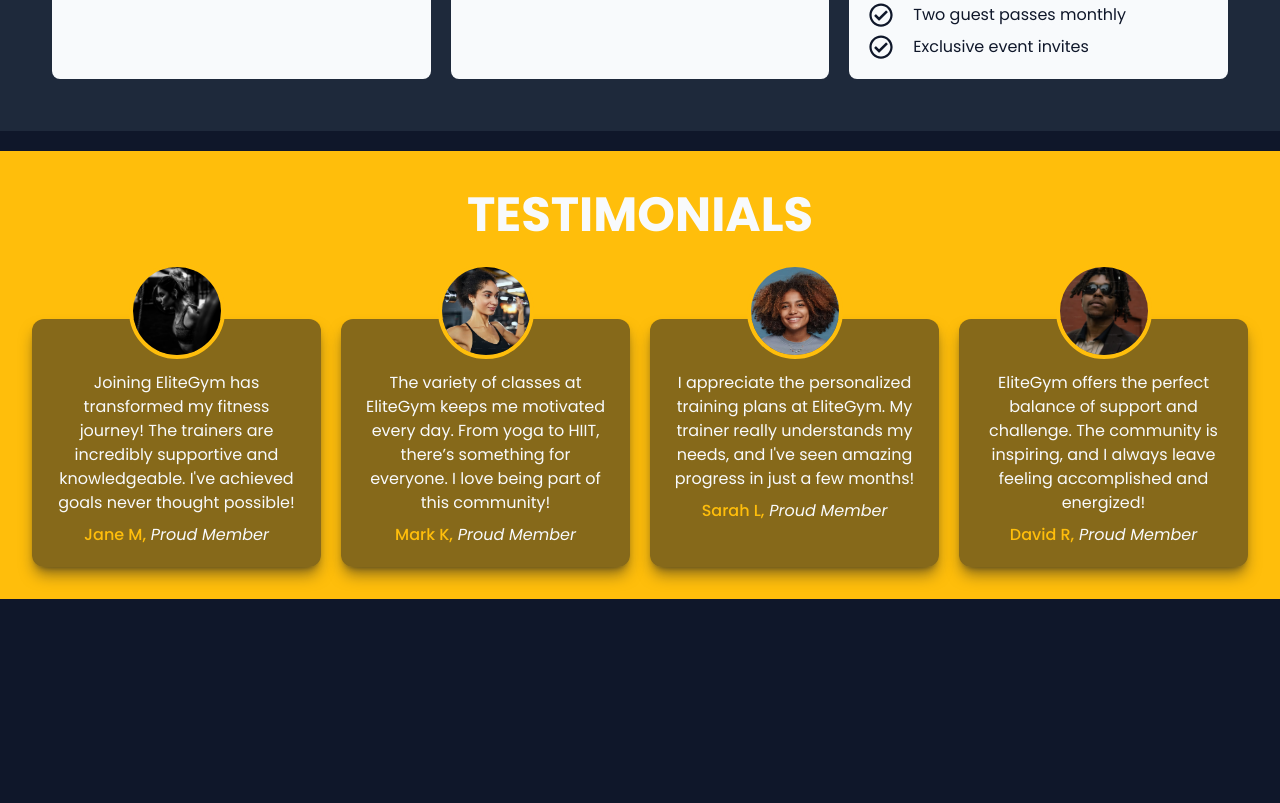
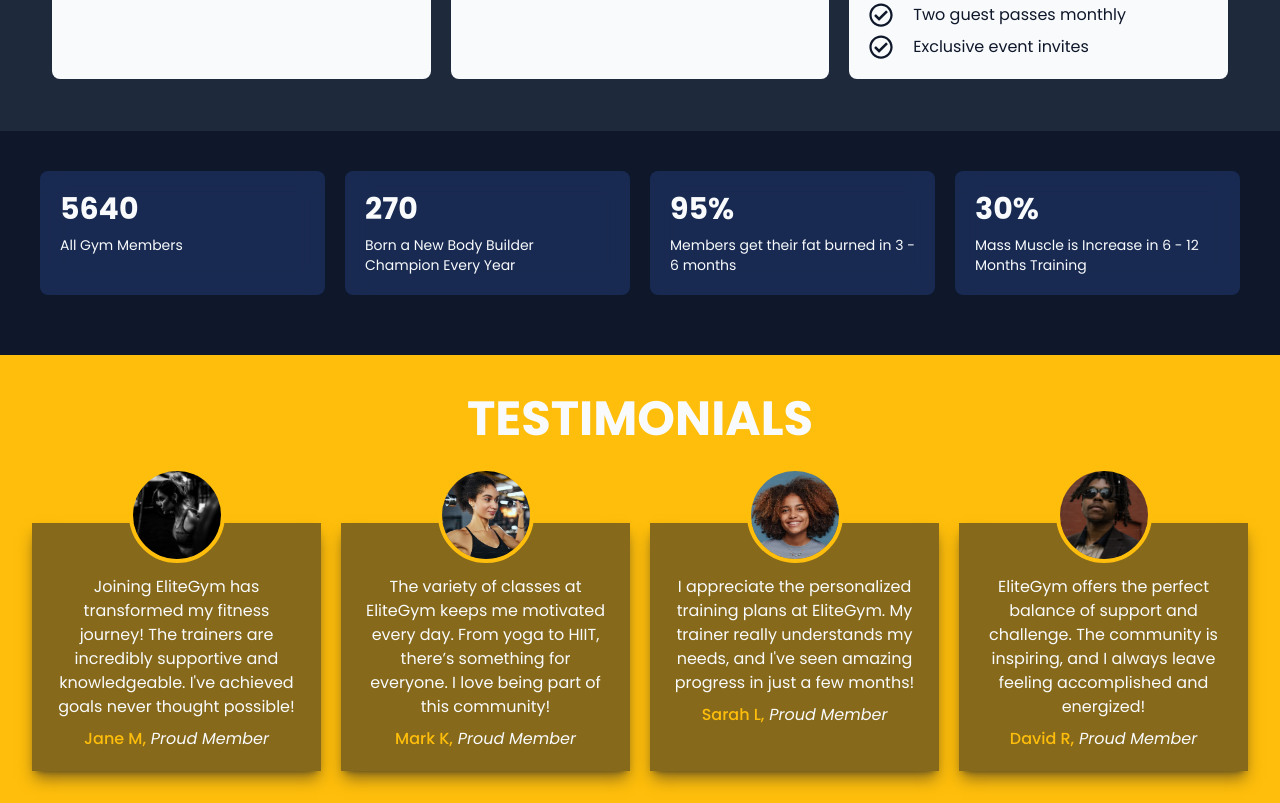
Before and after one commit to Tonnykimanthi/Elite-Gym, a React (Vite) app: page / in a window 1280 px wide. Shown: the part 1820-2623 px from the top of the page. Before the commit the page ends 2419 px from the top, so only its background shows below. Built offline with nearby package versions, Linux system fonts and the light colour scheme.

Commit message:
Modify Success component

```diff
--- a/src/App.tsx
+++ b/src/App.tsx
@@ -5,6 +5,7 @@
 import Testimonials from "./components/testimonials/Testimonials";
 // Images
 import headerBg from "./assets/headerBg.avif";
+import Success from "./components/testimonials/Success";
 
 function App() {
   return (
@@ -19,6 +20,7 @@
       </div>
       <TrainingSection />
       <Membership />
+      <Success />
       <Testimonials />
     </>
   );
--- a/src/components/testimonials/Story.tsx
+++ b/src/components/testimonials/Story.tsx
@@ -6,7 +6,7 @@
       {testimonialsList.map((item, index) => (
         <div
           key={index}
-          className="relative rounded-xl bg-dark/50 p-5 shadow-lg shadow-dark/50"
+          className="relative nrounded-xl bg-dark/50 p-5 shadow-lg shadow-dark/50"
         >
           <img
             className="absolute -top-14 left-1/2 size-24 -translate-x-1/2 rounded-full border-4 border-primary object-cover"
--- a/src/components/testimonials/Success.tsx
+++ b/src/components/testimonials/Success.tsx
@@ -2,14 +2,14 @@
 
 const Success = () => {
   return (
-    <div className="grid grid-cols-4 gap-5 text-dark max-md:grid-cols-2">
+    <div className="grid grid-cols-4 gap-5 p-10 text-light max-md:grid-cols-2 max-md:p-5 max-sm:p-2">
       {successList.map((item, index) => (
         <div
           key={index}
-          className="rounded-lg bg-light/80 p-5 backdrop-blur-md"
+          className="rounded-lg bg-secondary/20 p-5 backdrop-blur-md"
         >
           <p className="text-3xl font-bold">{item.amount}</p>
-          <p className="text-sm mt-2">{item.description}</p>
+          <p className="mt-2 text-sm">{item.description}</p>
         </div>
       ))}
     </div>
```
